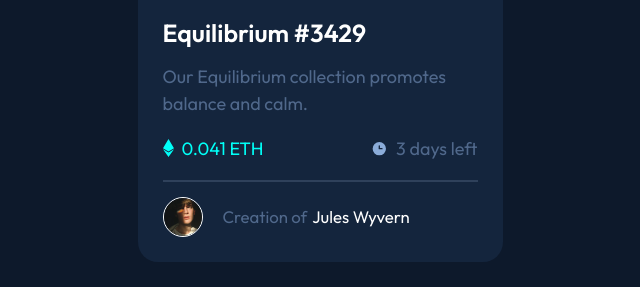
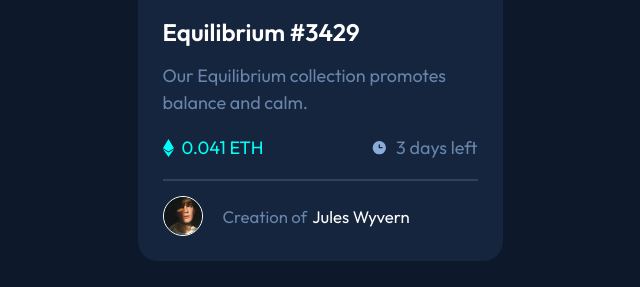
Before and after one commit to DebabrataBanik/nft-preview-card-component-main, a plain HTML site: page index.html in a window 1280 px wide. Shown: the part 441-728 px from the top of the page, 320-960 px from the left. Drawn offline with Linux system fonts and the light colour scheme.

Commit message:
Update style.css

```diff
--- a/style.css
+++ b/style.css
@@ -71,7 +71,7 @@ body{
 h1{
   margin-block: 20px 15px;
   color: white;
-  font-size: 1.55rem;
+  font-size: 1.5rem;
   font-weight: var(--fw-semi);
   cursor: pointer;
 }
@@ -81,7 +81,7 @@ h1:hover,h1:active{
 p{
   font-size: 1.125rem;
   font-weight: var(--fw-normal);
-  color: hsla(215, 51%, 70%, 0.5);
+  color: hsla(215, 51%, 70%, 0.7);
   line-height: 1.5;
 }
 
@@ -89,7 +89,7 @@ section{
   display: flex;
   align-items: center;
   gap: 8px;
-  color: hsla(215, 51%, 70%, 0.5);
+  color: hsla(215, 51%, 70%, 0.7);
   font-weight: var(--fw-normal);
   font-size: 1.125rem;
   padding-block: 20px;
@@ -106,7 +106,7 @@ footer{
   display: flex;
   align-items: center;
   margin-top: 15px;
-  color: hsla(215, 51%, 70%, 0.5);
+  color: hsla(215, 51%, 70%, 0.7);
   font-size: 1.05rem;
   font-weight: var(--fw-normal);
 }
```
